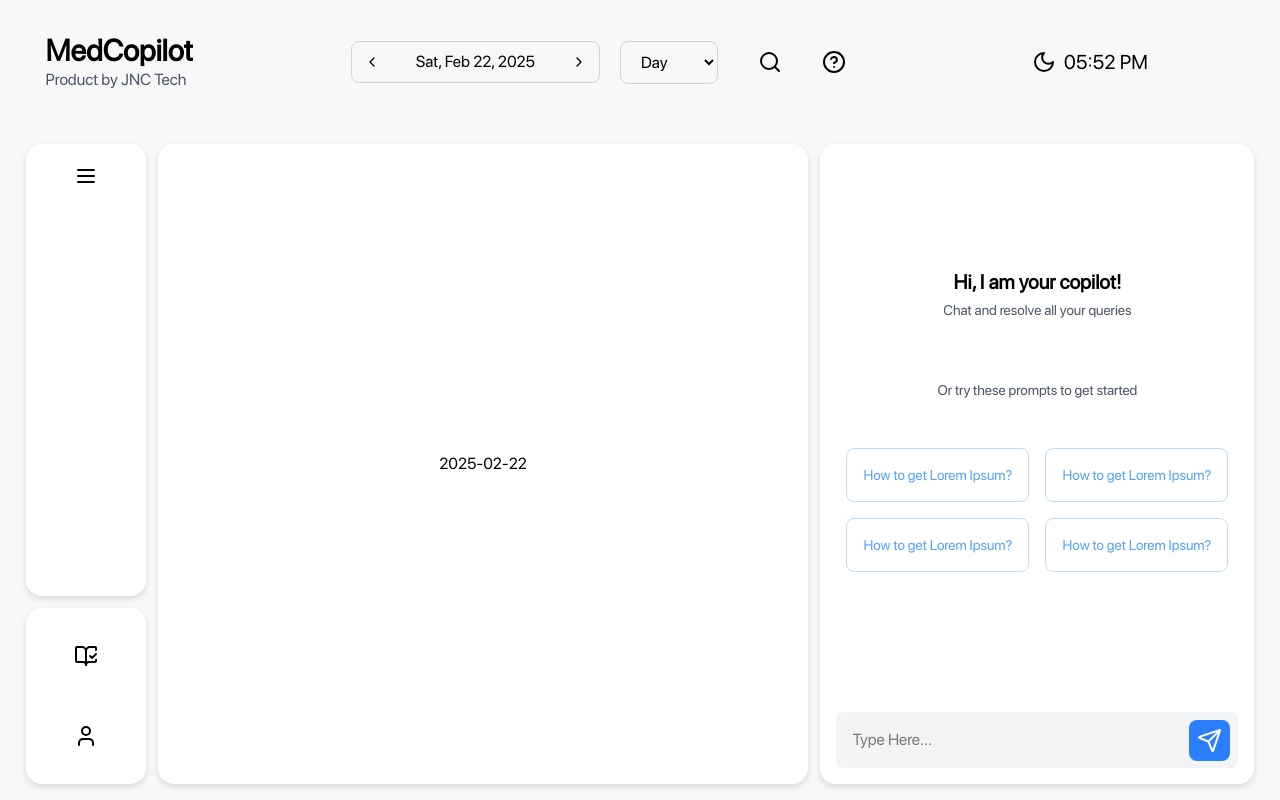
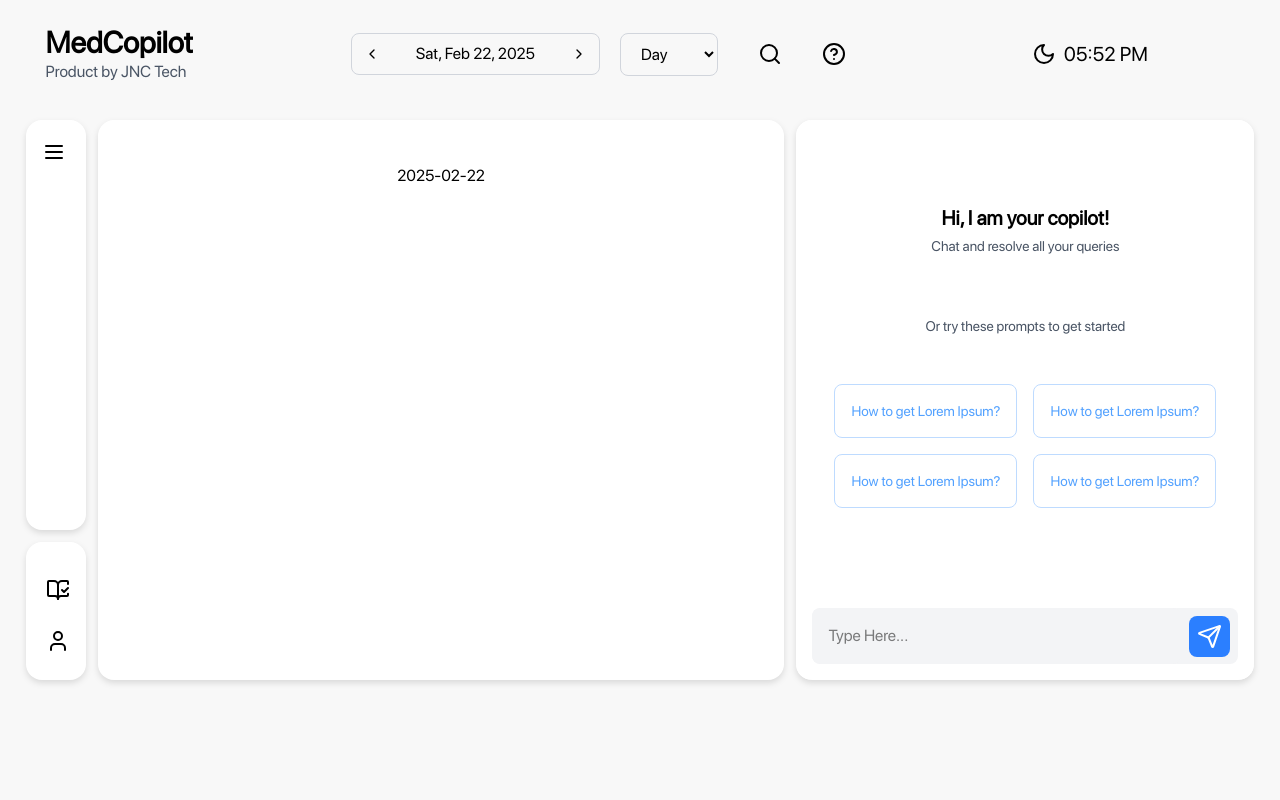
Before and after one commit to devs8l/MedCopilot, a React (Vite) app: page / in a window 1280 px wide. Built offline with nearby package versions, Linux system fonts and the light colour scheme.

Commit message:
new-smooth-transits

```diff
--- a/src/App.jsx
+++ b/src/App.jsx
@@ -6,16 +6,9 @@
 
 const App = () => {
   return (
-    <div className='px-4 sm:px-[1vw] lg:px-[2vw] md:px-[2vw] bg-primary min-h-screen'>
+    <div className='px-4  sm:px-[1vw] lg:px-[2vw] md:px-[2vw] bg-primary min-h-screen'>
       <Navbar/>
       <Home/>
-      <Routes>
-        <Route path='/' element={<></>} />
-        <Route path="/user" element={<></>} />
-
-        {/* <Route path='/about' element={<About />} />
-        <Route path='/contact' element={<Contact />}/> */}
-      </Routes>
     </div>
   )
 }
--- a/src/components/Calendar.jsx
+++ b/src/components/Calendar.jsx
@@ -18,6 +18,8 @@
       <DateCalendar
         value={selectedDate ? dayjs(selectedDate) : null}
         onChange={handleDateChange}
+
+
       />
     </LocalizationProvider>
   );
--- /dev/null
+++ b/src/components/Chat.jsx
@@ -0,0 +1,12 @@
+import React from 'react'
+import ChatInterface from './ChatInterface'
+
+const Chat = () => {
+    return (
+        <div className="drop-shadow-md bg-white rounded-2xl overflow-hidden">
+            <ChatInterface />
+        </div>
+    )
+}
+
+export default Chat
--- a/src/components/ChatInterface.jsx
+++ b/src/components/ChatInterface.jsx
@@ -47,7 +47,7 @@
   };
 
   return (
-    <div className="flex flex-col h-[80vh] w-full mx-auto bg-white shadow-lg overflow-hidden">
+    <div className="flex flex-col h-full w-full mx-auto bg-white shadow-lg overflow-hidden">
 
       {/* Messages Container */}
       <div className={`flex-1 overflow-y-auto p-4 ${messages.length === 1 ? 'flex items-center justify-center' : ''}`}>
--- /dev/null
+++ b/src/components/Hero.jsx
@@ -0,0 +1,13 @@
+import React from 'react'
+import UserData from './UserData'
+import Patients from './Patients'
+
+const Hero = () => {
+    return (
+        <div className="drop-shadow-md bg-white rounded-2xl  transition-all duration-300  overflow-y-auto ">
+            {location.pathname === "/user" ? <UserData /> : <Patients />}
+        </div>
+    )
+}
+
+export default Hero
--- a/src/components/Navbar.jsx
+++ b/src/components/Navbar.jsx
@@ -6,7 +6,7 @@
 
 const Navbar = () => {
     return (
-        <div className='grid grid-cols-[2fr_1fr] sm:grid-cols-[1fr_2fr_1fr] gap-4 py-5 px-5'>
+        <div className='grid grid-cols-[2fr_1fr] sm:grid-cols-[1fr_2fr_1fr] gap-4 py-3 px-5'>
             <div className=' py-3'>
                 <h1 className='text-3xl  font-semibold'>MedCopilot</h1>
                 <p className='text-md text-gray-600'>Product by JNC Tech</p>
--- a/src/components/Patients.jsx
+++ b/src/components/Patients.jsx
@@ -5,8 +5,9 @@
 const Patients = () => {
     const {selectedDate} = useContext(MedContext)
     return (
-        <div className='w-full h-full flex justify-center items-center'>
+        <div className="w-full h-full flex  flex-col justify-start items-center  p-11">
             <p>{dayjs(selectedDate).format("YYYY-MM-DD")}</p>
+
         </div>
     )
 }
--- /dev/null
+++ b/src/components/SideBar.jsx
@@ -0,0 +1,60 @@
+import { BookOpenCheck, ChevronDown, ChevronLeft, Menu, User } from 'lucide-react';
+import React, { useState } from 'react';
+import Calendar from './Calendar';
+
+const SideBar = () => {
+    const [isExpanded, setIsExpanded] = useState(false);
+
+    return (
+        <div className={`bg-primary flex flex-col gap-3 justify-between transition-all h-full  duration-300 ${isExpanded ? 'w-[350px]' : 'w-[60px]'}`}>
+            {/* Sidebar Top Section */}
+            <div className="flex flex-col  h-[75%] items-center overflow-hidden  justify-between bg-white rounded-2xl drop-shadow-md transition-all duration-300">
+
+                {/* Toggle Button */}
+                <button
+                    className="px-4 py-2 mt-3 rounded-md cursor-pointer self-start"
+                    onClick={() => setIsExpanded(!isExpanded)}
+                >
+                    {isExpanded ? <ChevronLeft /> : <Menu />}
+                </button>
+
+                {/* Calendar Section */}
+                <div className={`transition-all duration-300   overflow-hidden ${isExpanded ? ' opacity-100 ' : 'hidden opacity-0'}`}>
+                    <Calendar/>
+                </div>
+
+                {/* Buttons Section */}
+                <div className={`flex flex-col items-center min-w-[320px] justify-between w-full mt-[-15px] px-4 gap-4 py-3 transition-all   duration-300 ${isExpanded ? 'opacity-100' : 'opacity-0 hidden'}`}>
+                    <button className="w-full bg-white cursor-pointer text-sm gap-2 text-center px-4 py-4 flex items-center justify-center rounded-md border border-gray-300">
+                        Create Event <ChevronDown size={20}/>
+                    </button>
+                    <button className="w-full bg-action-btn cursor-pointer text-white text-sm px-4 py-4 rounded-md">
+                        + Add Appointment
+                    </button>
+                </div>
+            </div>
+
+            {/* Sidebar Navigation */}
+            <div className="flex flex-col transition-all p-5 h-[25%] duration-300 gap-1 items-center justify-around bg-white rounded-2xl drop-shadow-md w-full">
+
+                {/* Make an Appointment Button */}
+                <button className={`flex cursor-pointer items-center ${isExpanded ? 'p-4':'p-0'}  gap-3 text-sm  rounded-md w-full mt-2 text-center hover:bg-gray-50 transition-all duration-300`}>
+                    <span className={"flex-shrink-0"}><BookOpenCheck /></span>
+                    <span className={`whitespace-nowrap transition-all duration-300 ease-in ${isExpanded ? 'opacity-100 block' : 'opacity-0 hidden'}`}>
+                        Make an Appointment
+                    </span>
+                </button>
+
+                {/* My Patients Button */}
+                <button className={`flex cursor-pointer items-center ${isExpanded ? 'p-4':'p-0'}  gap-3 text-sm  rounded-md w-full mt-2 text-center hover:bg-gray-50 transition-all duration-300`}>
+                    <span className="flex-shrink-0"><User /></span>
+                    <span className={`whitespace-nowrap transition-all duration-300 ease-in ${isExpanded ? 'opacity-100 block' : 'opacity-0 hidden'}`}>
+                        My Patients
+                    </span>
+                </button>
+            </div>
+        </div>
+    );
+};
+
+export default SideBar;
--- a/src/index.css
+++ b/src/index.css
@@ -6,6 +6,19 @@
 @font-face {
     font-family: 'SF-Reg';
     src: url(/fonts/SFPRODISPLAYREGULAR.OTF);
+}
+.scrollbar-hidden::-webkit-scrollbar {
+    display: none;
+}
+
+/* Hide scrollbar for Firefox */
+.scrollbar-hidden {
+    scrollbar-width: none;
+}
+
+/* Optional: Prevent content shift due to scrollbar hiding */
+.scrollbar-hidden {
+    overflow: auto;
 }
 
 @theme {
--- a/src/pages/Home.jsx
+++ b/src/pages/Home.jsx
@@ -4,58 +4,35 @@
 import Patients from "../components/Patients";
 import Calendar from "../components/Calendar";
 import ChatInterface from "../components/ChatInterface";
+import SideBar from "../components/SideBar";
+import Hero from "../components/Hero";
+import Chat from "../components/Chat";
+import { Route, Routes } from 'react-router-dom'
+
 
 const Home = () => {
     const [isExpanded, setIsExpanded] = useState(false);
 
     return (
-        <div className={`grid mt-5 gap-3 min-h-[80vh]
+        <div className={`grid mt-3 gap-3 min-h-[70vh]
             grid-cols-1
             md:grid-cols-[0.1fr_3fr_2fr]
             md:${isExpanded ? 'grid-cols-[0.8fr_3fr_2fr]' : 'grid-cols-[0.1fr_1fr_1fr]'}
             transition-all duration-300`}
         >
             {/* Sidebar */}
-            <div className="bg-primary flex flex-col gap-3">
-                <div className="flex flex-col  h-[75%] items-center justify-between  bg-white rounded-2xl drop-shadow-md">
-                    <button
-                        className={`px-4 py-2 mt-3 rounded-md cursor-pointer ${isExpanded ? 'self-start' : 'self-center'}`}
-                        onClick={() => setIsExpanded(!isExpanded)}
-                    >
-                        {isExpanded ? <ChevronLeft /> : <Menu />}
-                    </button>
-                    <div className={`transition-all max-h-[300px] duration-300 overflow-hidden ${isExpanded ? 'scale-x-100' : 'scale-x-0 max-w-0'}`}>
-                        <Calendar />
-                    </div>
-
-                    <div className={`${isExpanded ? 'flex' : 'hidden'} flex flex-col items-center justify-between w-full px-4 gap-2`}>
-                        <button className="w-full bg-white text-sm px-8 py-3 mb-2 rounded-md border-1 border-gray-600">
-                            Create Event
-                        </button>
-                        <button className="w-full bg-action-btn text-white text-sm px-8 py-3 mb-3 rounded-md">
-                            + Add Appointment
-                        </button>
-                    </div>
-                </div>
-                <div className="flex flex-col transition-all ease-in duration-300 items-center justify-between bg-white rounded-2xl drop-shadow-md w-full px-4">
-                    <button className="flex items-center gap-3 text-sm px-8 py-7 rounded-md w-full mt-2 text-center hover:bg-gray-50">
-                        <BookOpenCheck /><span className={`${isExpanded ? 'block' : 'hidden'} transition-all duration-300 ease-in`}>Make an Appointment</span>
-                    </button>
-                    <button className="flex items-center gap-3 text-sm px-8 py-7 mb-2 rounded-md w-full hover:bg-gray-50">
-                        <User /> <span className={`${isExpanded ? 'block' : 'hidden'} transition-all ease-in`}>My Patients</span>
-                    </button>
-                </div>
-            </div>
+            <SideBar />
 
             {/* Middle Section */}
-            <div className="drop-shadow-md bg-white rounded-2xl">
-                {location.pathname === "/user" ? <UserData /> : <Patients />}
+            <div className="drop-shadow-md bg-white rounded-2xl transition-all duration-300 overflow-y-auto ">
+                <Routes>
+                    <Route path="/" element={<Patients />} />
+                    <Route path="/user" element={<UserData />} />
+                </Routes>
             </div>
 
             {/* Right Section */}
-            <div className="drop-shadow-md bg-white rounded-2xl overflow-hidden">
-                <ChatInterface />
-            </div>
+            <Chat />
         </div>
     );
 };
```
